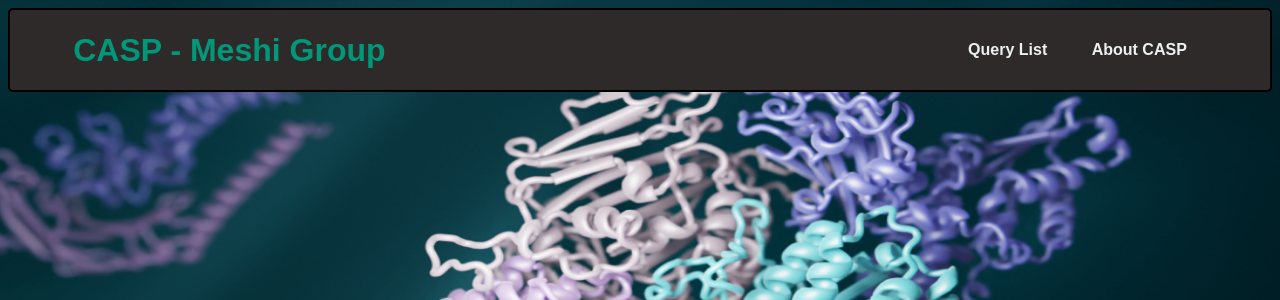
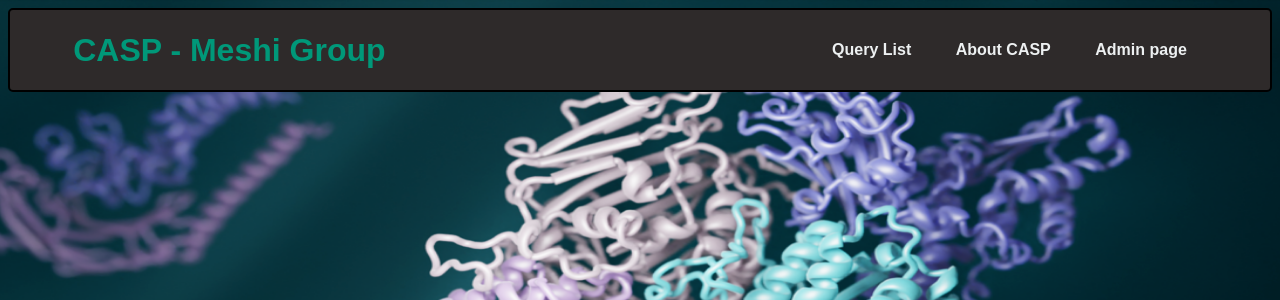
Before and after one commit to adirb151/rom_deshe, a Django app: page / in a window 1280 px wide. Shown: the top 300 px of the page. Run offline with Django 4.2, Linux system fonts and the light colour scheme.

Commit message:
added admin bottun

```diff
--- a/djangonautic/templates/homepage.html
+++ b/djangonautic/templates/homepage.html
@@ -14,6 +14,7 @@
         <ul class="home-links">
           <li><a href="{% url 'queries:list' %}">Query List</a></li>
           <li><a href="{% url 'about' %}">About CASP</a></li>
+          <li><a href="{% url 'admin:index' %}">Admin page</a></li>
         </ul>
       </nav>
     </header>
```
Also changed, not shown: djangonautic/db.sqlite3.
